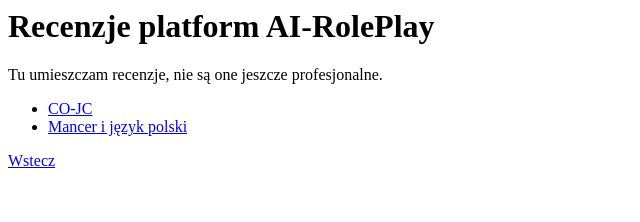
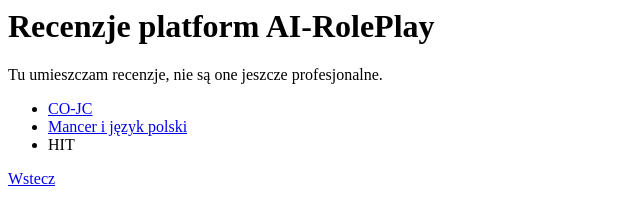
Before and after one commit to kepur3-lab/Manolumpuluzja, a plain HTML site: page Recenzje-Platform/Recenzje-Platform.html in a window 1280 px wide. Shown: the whole page, without its empty margins (0-640 px from the left). Drawn offline with Linux system fonts and the light colour scheme.

Commit message:
Update Recenzje-Platform.html

```diff
--- a/Recenzje-Platform/Recenzje-Platform.html
+++ b/Recenzje-Platform/Recenzje-Platform.html
@@ -10,6 +10,7 @@
 <ul>
 <li><a href="Porownanie-CO-JC.html">CO-JC</a></li>
 <li><a href="Mancer/Mancer-Jezyk-Polski.html">Mancer i język polski</a></li>
+<li a href="HIT-po-prostu.png">HIT</a></li>
 </ul>
 
 <a href="../index.html">Wstecz</a>
```
